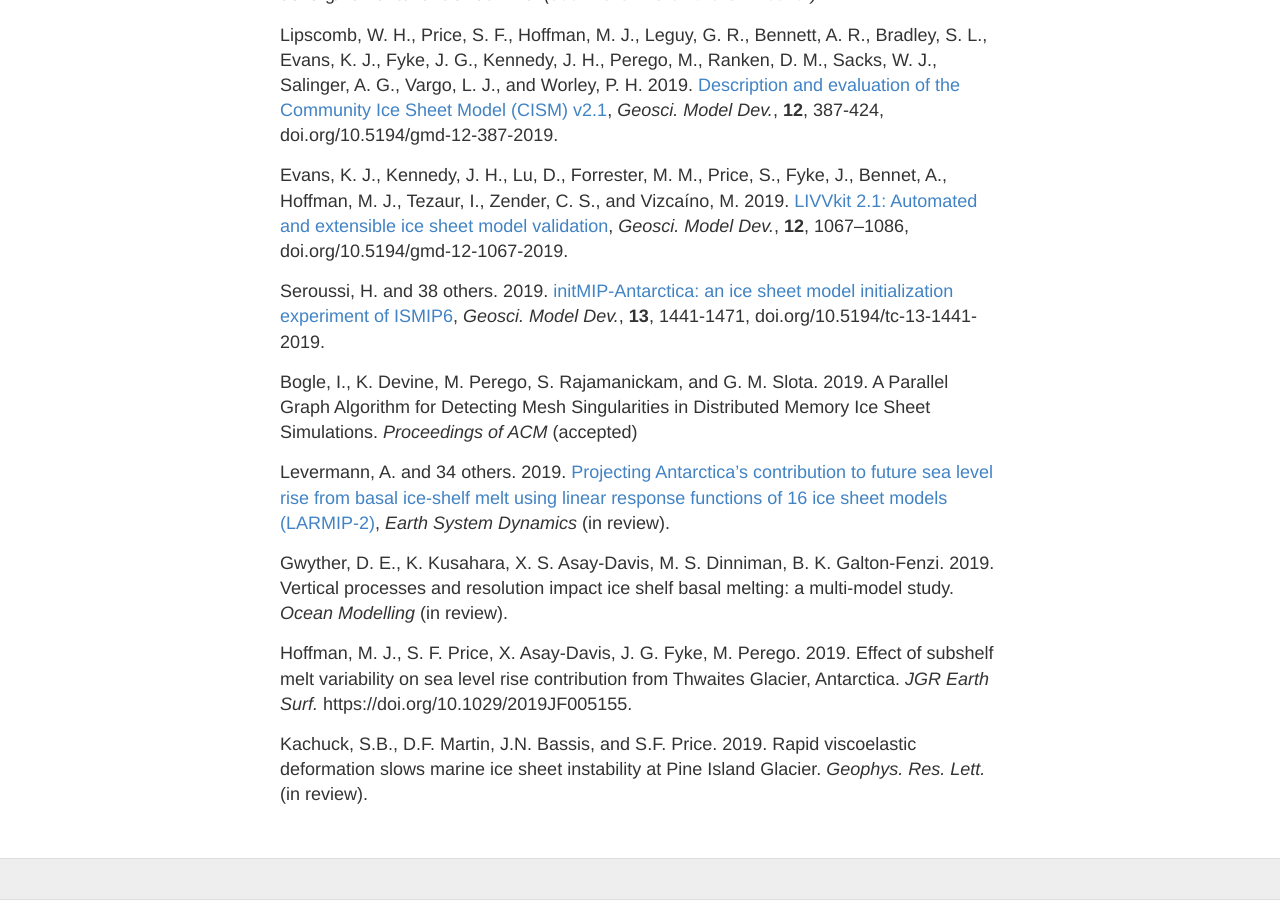
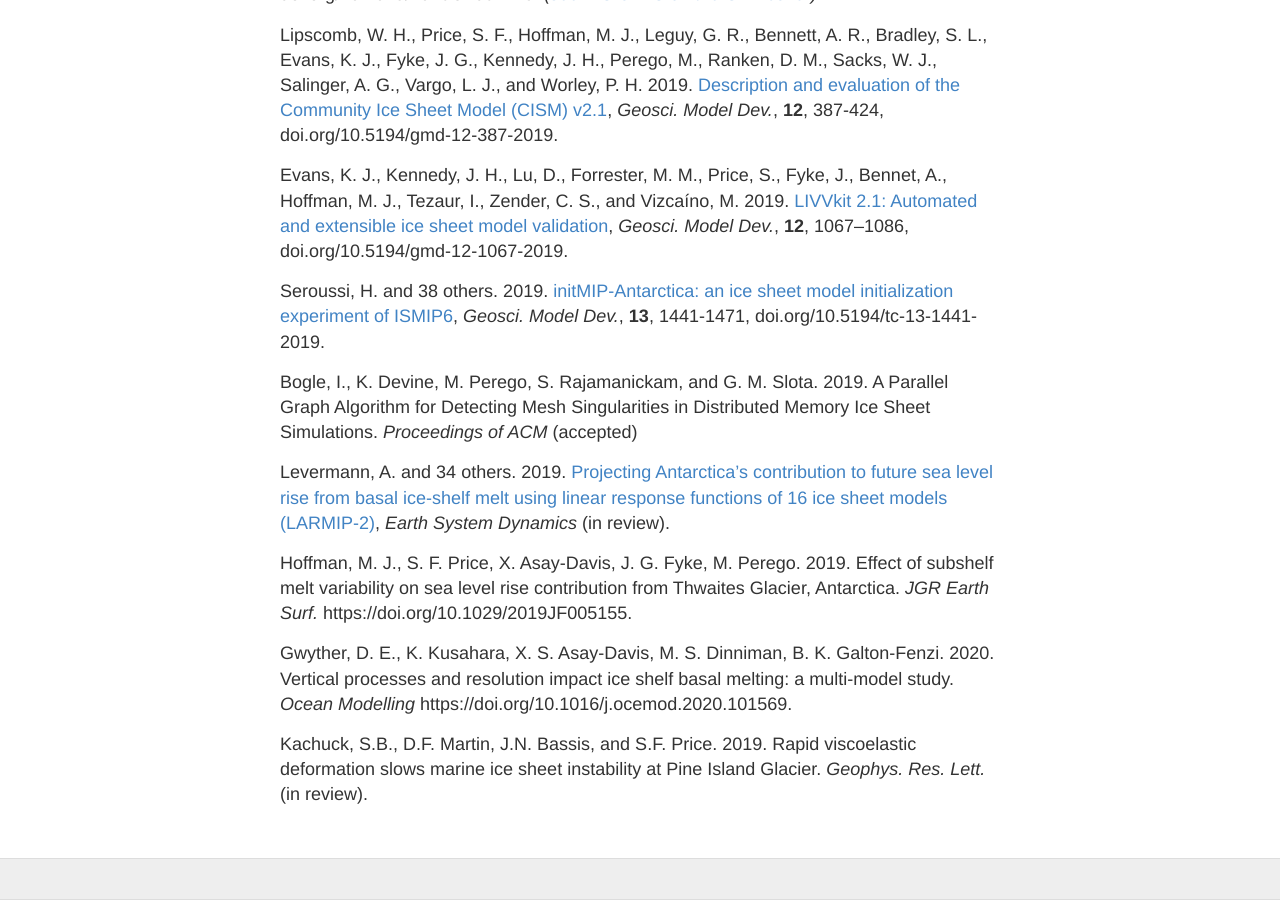
Before and after one commit to SLE-E3SM/SLE-E3SM.github.io, a Jekyll site: the page built from publications.md, in a window 1280 px wide and 900 px high, scrolled down 922 px. Built offline with Jekyll 4.4.1, drawn with Linux system fonts in a browser that asks for light colours.

Commit message:
Update Gwyther et al. 2020

```diff
--- a/publications.md
+++ b/publications.md
@@ -26,8 +26,8 @@ Bogle, I., K. Devine, M. Perego, S. Rajamanickam, and G. M. Slota. 2019. A Paral
 
 Levermann, A. and 34 others. 2019. [Projecting  Antarctica’s  contribution  to  future  sea  level  rise  from basal  ice-shelf  melt  using linear  response  functions  of  16 ice  sheet  models (LARMIP-2)](https://www.earth-syst-dynam-discuss.net/esd-2019-23/), *Earth System Dynamics* (in review).
 
-Gwyther, D. E., K. Kusahara, X. S. Asay-Davis, M. S. Dinniman, B. K. Galton-Fenzi. 2019. Vertical processes and resolution impact ice shelf basal melting: a multi-model study. *Ocean Modelling* (in review).
-
 Hoffman, M. J., S. F. Price, X. Asay-Davis, J. G. Fyke, M. Perego. 2019. Effect of subshelf melt variability on sea level rise contribution from Thwaites Glacier, Antarctica. *JGR Earth Surf.* https://doi.org/10.1029/2019JF005155.
 
+Gwyther, D. E., K. Kusahara, X. S. Asay-Davis, M. S. Dinniman, B. K. Galton-Fenzi. 2020. Vertical processes and resolution impact ice shelf basal melting: a multi-model study. *Ocean Modelling* https://doi.org/10.1016/j.ocemod.2020.101569.
+
 Kachuck, S.B., D.F. Martin, J.N. Bassis, and S.F. Price. 2019. Rapid viscoelastic deformation slows marine ice sheet instability at Pine Island Glacier. *Geophys. Res. Lett.* (in review).
```
